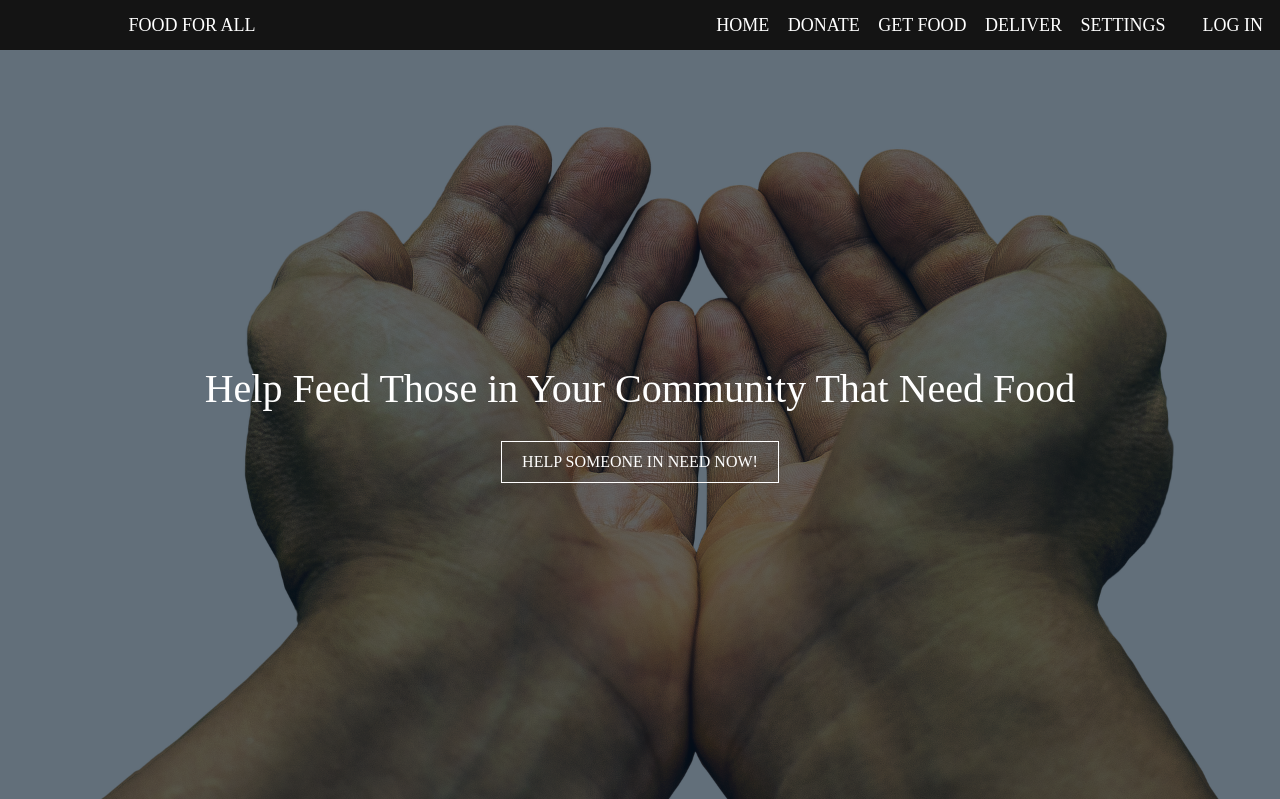
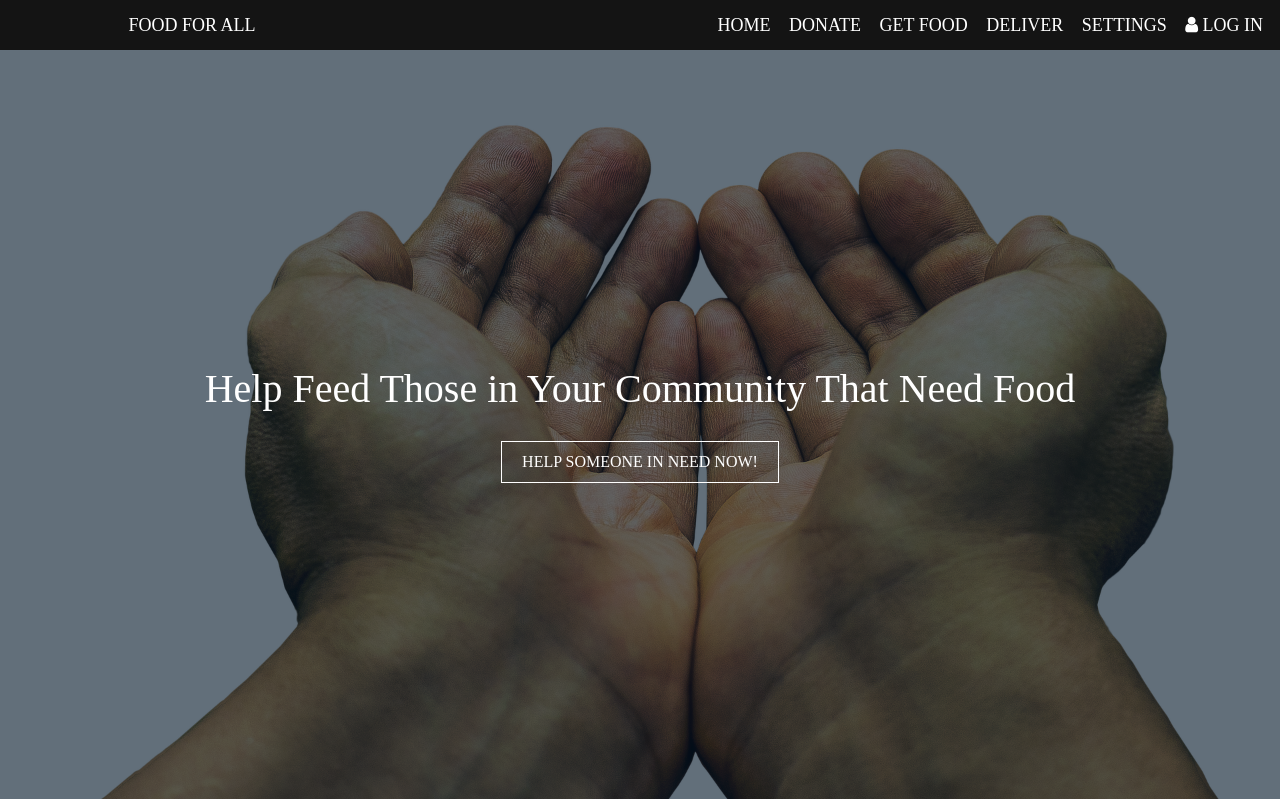
Before and after one commit to amin-codes/HackNC2020-Food, a Flask app: template templates/welcome.html in a window 1280 px wide. Shown: the top 799 px of the page. Run offline with Flask 2, Linux system fonts and the light colour scheme; the template is opened without the code that fills it, so the values that code supplies are empty; some web fonts are replaced.

Commit message:
Add font awesome

```diff
--- a/templates/welcome.html
+++ b/templates/welcome.html
@@ -5,6 +5,7 @@
 	<meta name="viewport" content="width=device-width, user-scalable=no, initial-scale=1.0, maximum-scale=1.0, minimum-scale=1.0">
 	<title>Food For All</title>
 	<link rel="stylesheet" href="../static/css/style.css">
+    <link rel="stylesheet" type="text/css" href="https://stackpath.bootstrapcdn.com/font-awesome/4.7.0/css/font-awesome.min.css">
 </head>
 <body>
     <!--- Nav Bar--->
```
